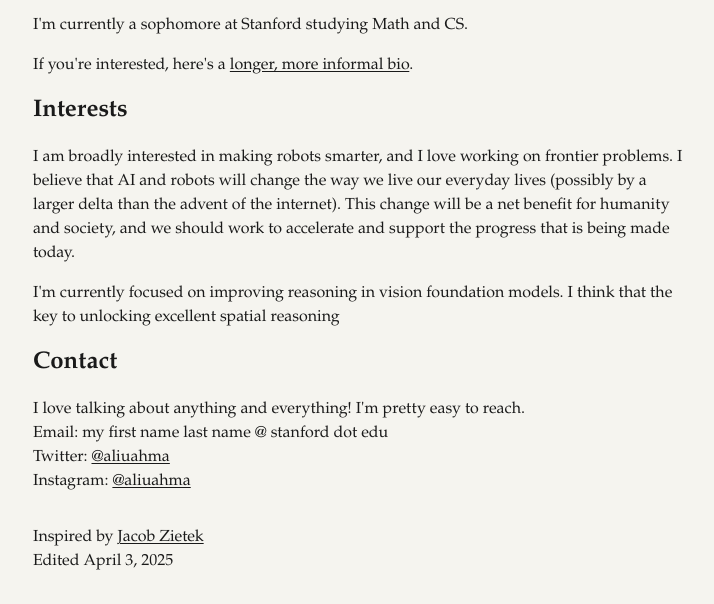
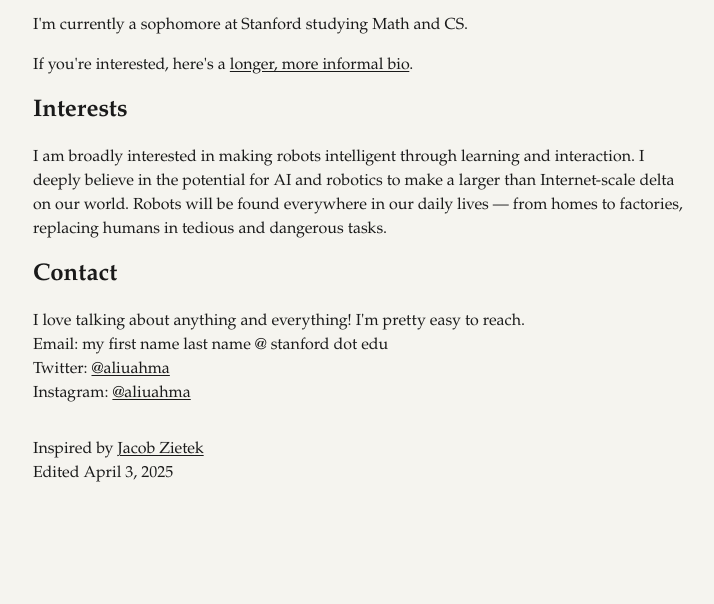
Before and after one commit to alotofpandas/aliuahma, a plain HTML site: page index.html in a window 1280 px wide. Shown: the part 204-808 px from the top of the page, without its empty margins (282-996 px from the left). Drawn offline with Linux system fonts and the light colour scheme; a web font is replaced by a local one.

Commit message:
Update index.html

```diff
--- a/index.html
+++ b/index.html
@@ -49,11 +49,7 @@
         </h2>
 
         <p>
-            I am broadly interested in making robots smarter, and I love working on frontier problems. I believe that AI and robots will change the way we live our everyday lives (possibly by a larger delta than the advent of the internet). This change will be a net benefit for humanity and society, and we should work to accelerate and support the progress that is being made today.
-        </p>
-
-        <p>
-            I'm currently focused on improving reasoning in vision foundation models. I think that the key to unlocking excellent spatial reasoning
+            I am broadly interested in making robots intelligent through learning and interaction. I deeply believe in the potential for AI and robotics to make a larger than Internet-scale delta on our world. Robots will be found everywhere in our daily lives — from homes to factories, replacing humans in tedious and dangerous tasks.
         </p>
 
         <h2>
```
